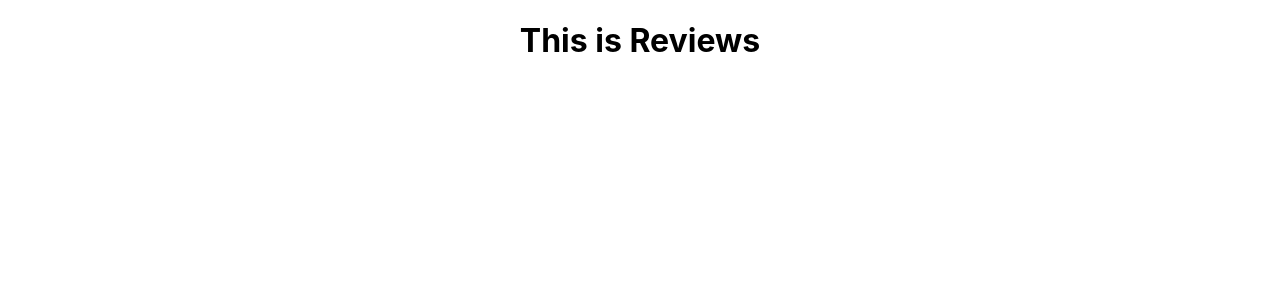
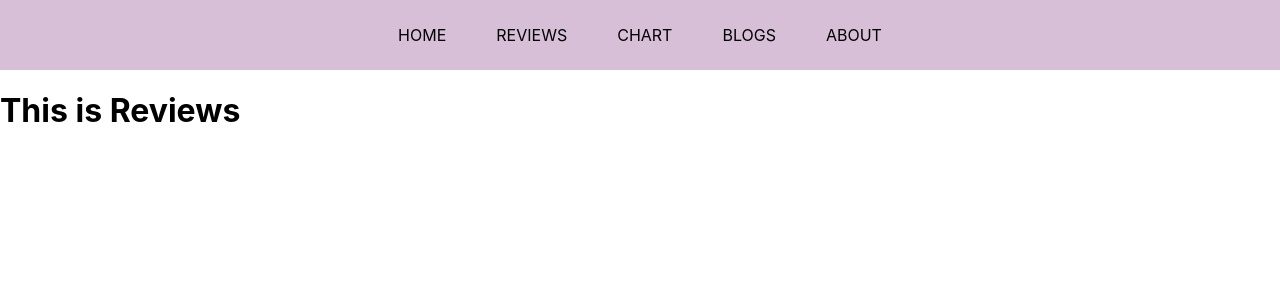
Before and after one commit to Micro-dot/web-book, a React (Create React App) app: page /reviews in a window 1280 px wide. Shown: the top 300 px of the page. Built offline with nearby package versions, Linux system fonts and the light colour scheme.

Commit message:
create fack data & create hook file

```diff
--- a/src/App.js
+++ b/src/App.js
@@ -5,10 +5,13 @@ import Reviews from './Components/Reviews/Reviews';
 import Chart from './Components/Chart/Chart';
 import Blogs from './Components/Blogs/Blogs';
 import About from './Components/About/About';
+import NotFound from './Components/NotFound/NotFound';
+import Header from './Components/Header/Header';
 
 function App() {
   return (
-    <div className="App">
+    <div className="">
+      <Header></Header>
       <Routes>
         <Route path='/' element={<Home></Home>}></Route>
         <Route path='/home' element={<Home></Home>}></Route>
@@ -16,6 +19,7 @@ function App() {
         <Route path='/chart' element={<Chart></Chart>}></Route>
         <Route path='blogs' element={<Blogs></Blogs>}></Route>
         <Route path='/about' element={<About></About>}></Route>
+        <Route path='*' element={<NotFound></NotFound>}></Route>
       </Routes>
     </div>
   );
--- /dev/null
+++ b/src/Components/Header/Header.css
@@ -0,0 +1,16 @@
+nav a{
+    text-decoration:none;
+    color: black;
+    margin: 25px;
+}
+nav a:hover{
+    background-color: coral;
+    padding: 5px;
+    border-radius: 5px;
+
+}
+nav {
+    background-color:thistle;
+    padding: 25px;
+    text-align: center;
+}
--- /dev/null
+++ b/src/Components/Header/Header.js
@@ -0,0 +1,20 @@
+import React from 'react';
+import { Link } from 'react-router-dom';
+import './Header.css';
+const Header = () => {
+    return (
+        <div>
+            <div>
+            <nav>
+                <Link to='/home'>HOME</Link>
+                <Link to='/reviews'>REVIEWS</Link>
+                <Link to='/chart'>CHART</Link>
+                <Link to='/blogs'>BLOGS</Link>
+                <Link to='/about'>ABOUT</Link>
+            </nav>
+        </div>
+        </div>
+    );
+};
+
+export default Header;
--- a/src/Components/Home/Home.css
+++ b/src/Components/Home/Home.css
@@ -0,0 +1,13 @@
+.into-section{
+    display: flex;
+    margin-top: 20px;
+    margin:20px;
+}
+.text{
+    margin-left: 25px;
+}
+.image img {
+    width: 500px;
+    height: 300px;
+    border-radius: 5px;
+}
--- a/src/Components/Home/Home.js
+++ b/src/Components/Home/Home.js
@@ -1,9 +1,21 @@
 import React from 'react';
-
+import './Home.css';
 const Home = () => {
     return (
         <div>
-            <h2>This is Home</h2>
+            <div className='into-section'>
+                <div className='image'>
+                    <img src={'https://ychef.files.bbci.co.uk/976x549/p03gg1lc.jpg'} alt="" />
+                </div>
+                <div className='text'>
+                    <h1>Find your best book.</h1>
+                    <p>Lorem, ipsum dolor sit amet consectetur adipisicing elit. Tempora quis nisi beatae? Eaque ullam necessitatibus maxime. Sint voluptatum, dolorum sed illo, deleniti optio dolores eum a, fuga rem dolor iste?</p>
+                    <button>Live Demo</button>
+                </div>
+            </div>
+            <div className='review'>
+
+            </div>
         </div>
     );
 };
--- /dev/null
+++ b/src/Components/NotFound/NotFound.js
@@ -0,0 +1,11 @@
+import React from 'react';
+
+const NotFound = () => {
+    return (
+        <div>
+            <h1>URL not Found</h1>
+        </div>
+    );
+};
+
+export default NotFound;
```
Also changed, not shown: public/reviews.json (added, +38 -0 lines), src/hook/useReviews.js (added, +13 -0 lines), src/Components/NotFound/NotFound.css (added).
